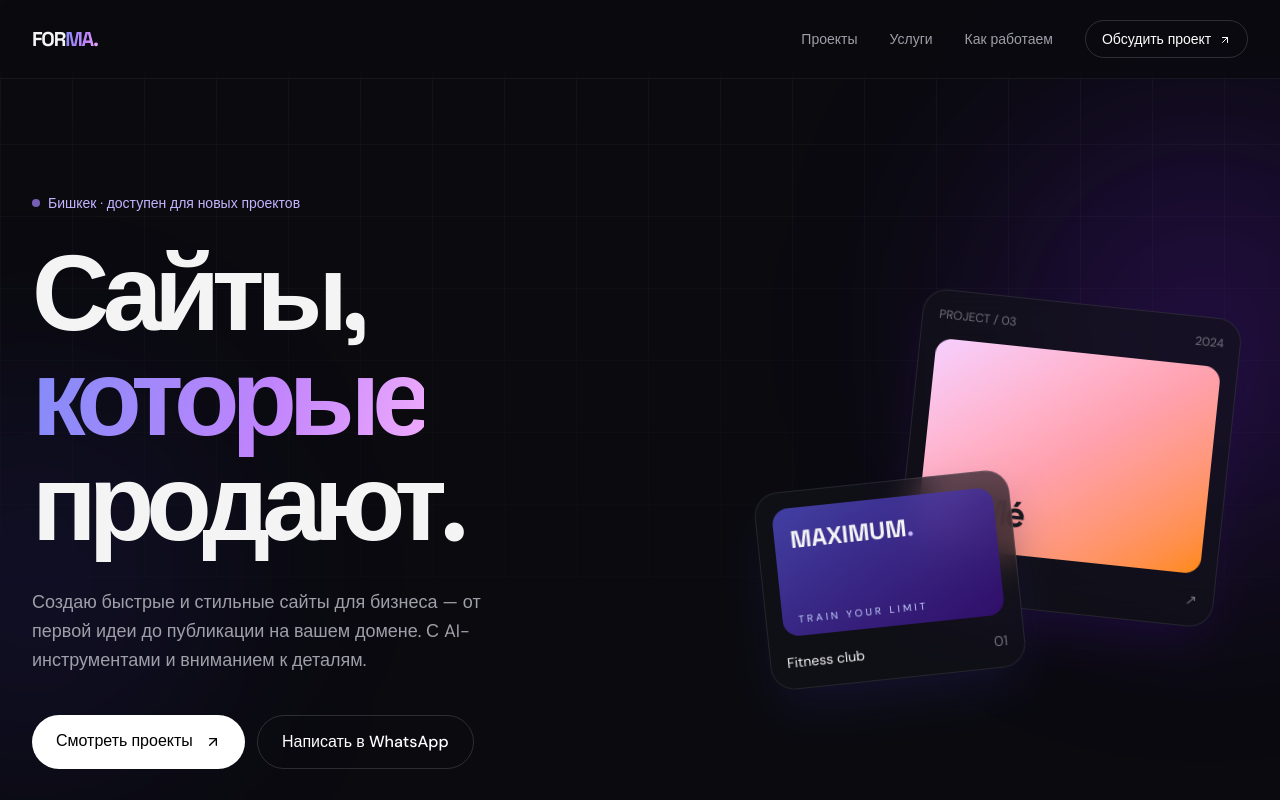
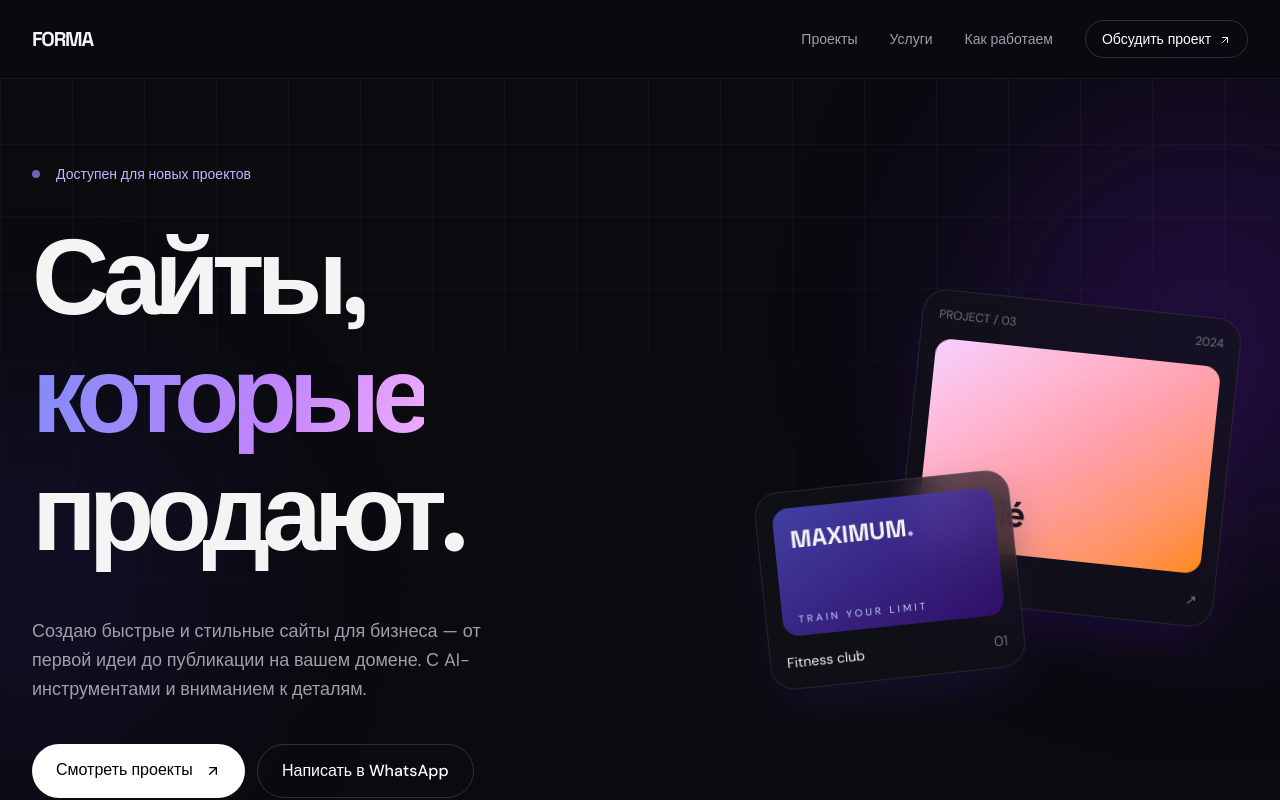
Before and after one commit to bayel148852-sudo/portfolio-site, a React (Vite) app: page / in a window 1280 px wide. Shown: the top 800 px of the page. Built offline with nearby package versions, Linux system fonts and the light colour scheme.

Commit message:
Fix hero heading clipping, global wordmark, and location badge

```diff
--- a/src/index.css
+++ b/src/index.css
@@ -15,7 +15,6 @@
 html { scroll-behavior: smooth; }
 body { margin: 0; background: #0a0a0f; color: #f4f4f5; font-family: 'DM Sans', sans-serif; }
 ::selection { background: #8b5cf6; color: white; }
-
 .grid-bg { background-image: linear-gradient(rgba(255,255,255,.035) 1px, transparent 1px), linear-gradient(90deg, rgba(255,255,255,.035) 1px, transparent 1px); background-size: 72px 72px; mask-image: linear-gradient(to bottom, black 10%, transparent 90%); }
 .gradient-text { background: linear-gradient(105deg, #818cf8 0%, #c084fc 60%, #f0abfc 100%); -webkit-background-clip: text; background-clip: text; color: transparent; }
 .glass { background: rgba(18,18,26,.65); border: 1px solid rgba(255,255,255,.09); backdrop-filter: blur(18px); }
@@ -26,7 +25,7 @@ body { margin: 0; background: #0a0a0f; color: #f4f4f5; font-family: 'DM Sans', s
 .blob { animation: float 8s ease-in-out infinite; }
 @keyframes float { 0%,100% { transform: translate(0,0) scale(1); } 50% { transform: translate(25px,-20px) scale(1.06); } }
 
-/* Enhanced lightweight intro: 80 DOM particles, no canvas/WebGL required. */
+/* Intro animation */
 .intro-overlay { position: fixed; inset: 0; z-index: 100; overflow: hidden; pointer-events: none; background: #0a0a0f; opacity: 1; transition: opacity .42s ease; }
 .intro-overlay::before { content: ''; position: absolute; inset: 0; background-image: linear-gradient(rgba(255,255,255,.04) 1px, transparent 1px), linear-gradient(90deg, rgba(255,255,255,.04) 1px, transparent 1px); background-size: 72px 72px; opacity: .65; }
 .intro-overlay.intro-complete { opacity: 0; }
@@ -35,9 +34,7 @@ body { margin: 0; background: #0a0a0f; color: #f4f4f5; font-family: 'DM Sans', s
 .intro-particles { position: absolute; inset: 0; }
 .intro-particle { position: absolute; left: var(--x); top: var(--y); display: block; width: var(--size); height: var(--size); opacity: .42; background: var(--color); box-shadow: 0 0 16px 3px var(--color), 0 0 42px 8px color-mix(in srgb, var(--color) 65%, transparent); transform: translate(-50%, -50%) rotate(var(--angle)); will-change: left, top, transform, opacity, filter; }
 .intro-particle::after { content: ''; position: absolute; left: 50%; top: 50%; width: calc(var(--size) * 5); height: calc(var(--size) * .7); border-radius: 999px; background: linear-gradient(90deg, transparent, color-mix(in srgb, var(--color) 80%, transparent)); filter: blur(6px); opacity: .7; transform: translate(-92%, -50%) rotate(-18deg); transform-origin: right center; }
-.intro-particle-0 { border-radius: 999px; }
-.intro-particle-1 { border-radius: 2px; }
-.intro-particle-2 { width: calc(var(--size) * 3.6); height: 1.5px; transform-origin: center; }
+.intro-particle-0 { border-radius: 999px; } .intro-particle-1 { border-radius: 2px; } .intro-particle-2 { width: calc(var(--size) * 3.6); height: 1.5px; transform-origin: center; }
 .intro-converging .intro-particle { animation: particle-converge var(--duration) cubic-bezier(.16, .86, .25, 1) var(--delay) forwards; }
 @keyframes particle-converge { 0% { opacity: .18; filter: blur(2px); transform: translate(-50%, -50%) rotate(var(--angle)) scale(.7); } 32% { opacity: .85; filter: blur(.2px); } 100% { left: 50%; top: 50%; opacity: .95; filter: blur(.5px); transform: translate(-50%, -50%) rotate(calc(var(--angle) + 260deg)) scale(.55); } }
 .intro-glow { position: absolute; left: 50%; top: 50%; width: 14px; height: 14px; border-radius: 999px; background: #c084fc; transform: translate(-50%, -50%) scale(0); }
@@ -45,12 +42,18 @@ body { margin: 0; background: #0a0a0f; color: #f4f4f5; font-family: 'DM Sans', s
 .intro-flash { position: absolute; left: 50%; top: 50%; width: min(48vw, 620px); height: min(48vw, 620px); border-radius: 999px; opacity: 0; filter: blur(18px); transform: translate(-50%, -50%) scale(.08); background: radial-gradient(circle, rgba(255,255,255,.98) 0 3%, rgba(240,171,252,.9) 10%, rgba(168,85,247,.66) 30%, rgba(99,102,241,.3) 52%, transparent 75%); }
 .intro-reveal .intro-flash { animation: intro-screen-flash .52s cubic-bezier(.16, .84, .32, 1) forwards; }
 .intro-brand { position: absolute; left: 50%; top: 50%; color: #fff; font-family: 'Space Grotesk', sans-serif; font-size: clamp(2rem, 7vw, 5rem); font-weight: 700; letter-spacing: -.08em; opacity: 0; transform: translate(-50%, -50%) scale(.82); }
-.intro-brand span { background: linear-gradient(105deg, #818cf8, #c084fc 60%, #f0abfc); -webkit-background-clip: text; background-clip: text; color: transparent; }
 .intro-reveal .intro-brand { animation: intro-logo-in .6s cubic-bezier(.22, .85, .32, 1) .12s forwards; }
-.intro-sound-toggle { position: absolute; right: 20px; bottom: 20px; z-index: 2; pointer-events: auto; width: 30px; height: 30px; border: 1px solid rgba(255,255,255,.16); border-radius: 999px; color: rgba(255,255,255,.58); background: rgba(18,18,26,.55); font-size: 15px; cursor: pointer; backdrop-filter: blur(10px); transition: color .2s ease, border-color .2s ease, background .2s ease; }
-.intro-sound-toggle:hover, .intro-sound-toggle[aria-pressed="true"] { color: #f0abfc; border-color: rgba(192,132,252,.7); background: rgba(168,85,247,.16); }
+.intro-sound-toggle { position: absolute; right: 20px; bottom: 20px; z-index: 2; pointer-events: auto; width: 30px; height: 30px; border: 1px solid rgba(255,255,255,.16); border-radius: 999px; color: rgba(255,255,255,.58); background: rgba(18,18,26,.55); font-size: 15px; cursor: pointer; backdrop-filter: blur(10px); }
 @keyframes intro-core-flash { 0% { opacity: .95; transform: translate(-50%, -50%) scale(.4); box-shadow: 0 0 40px 20px #f0abfc, 0 0 160px 70px #6366f1; } 100% { opacity: 0; transform: translate(-50%, -50%) scale(14); box-shadow: 0 0 0 transparent; } }
 @keyframes intro-screen-flash { 0% { opacity: 0; transform: translate(-50%, -50%) scale(.08); } 18% { opacity: 1; transform: translate(-50%, -50%) scale(1); } 100% { opacity: 0; transform: translate(-50%, -50%) scale(1.65); } }
 @keyframes intro-logo-in { to { opacity: 1; transform: translate(-50%, -50%) scale(1); } }
 
+/* Fix hero clipping and replace legacy location/wordmark text visually. */
+main#top > section:first-child h1 { line-height: 1.08; overflow: visible; padding-block: .08em .12em; }
+main#top > section:first-child h1 > span { display: inline-block; padding-block: .02em; }
+main#top > section:first-child > div:last-child > div:first-child > div:first-child { font-size: 0; }
+main#top > section:first-child > div:last-child > div:first-child > div:first-child::after { content: 'Доступен для новых проектов'; font-size: .875rem; }
+nav a[href='#top'], footer a[href='#top'] { font-size: 0; }
+nav a[href='#top']::after, footer a[href='#top']::after { content: 'FORMA'; font: 700 1.25rem/1 'Space Grotesk', sans-serif; letter-spacing: -.06em; }
+
 @media (prefers-reduced-motion: reduce) { *, *::before, *::after { animation-duration: .01ms !important; transition-duration: .01ms !important; scroll-behavior: auto !important; } .reveal { opacity: 1; transform: none; } .intro-overlay { display: none !important; } }
```
